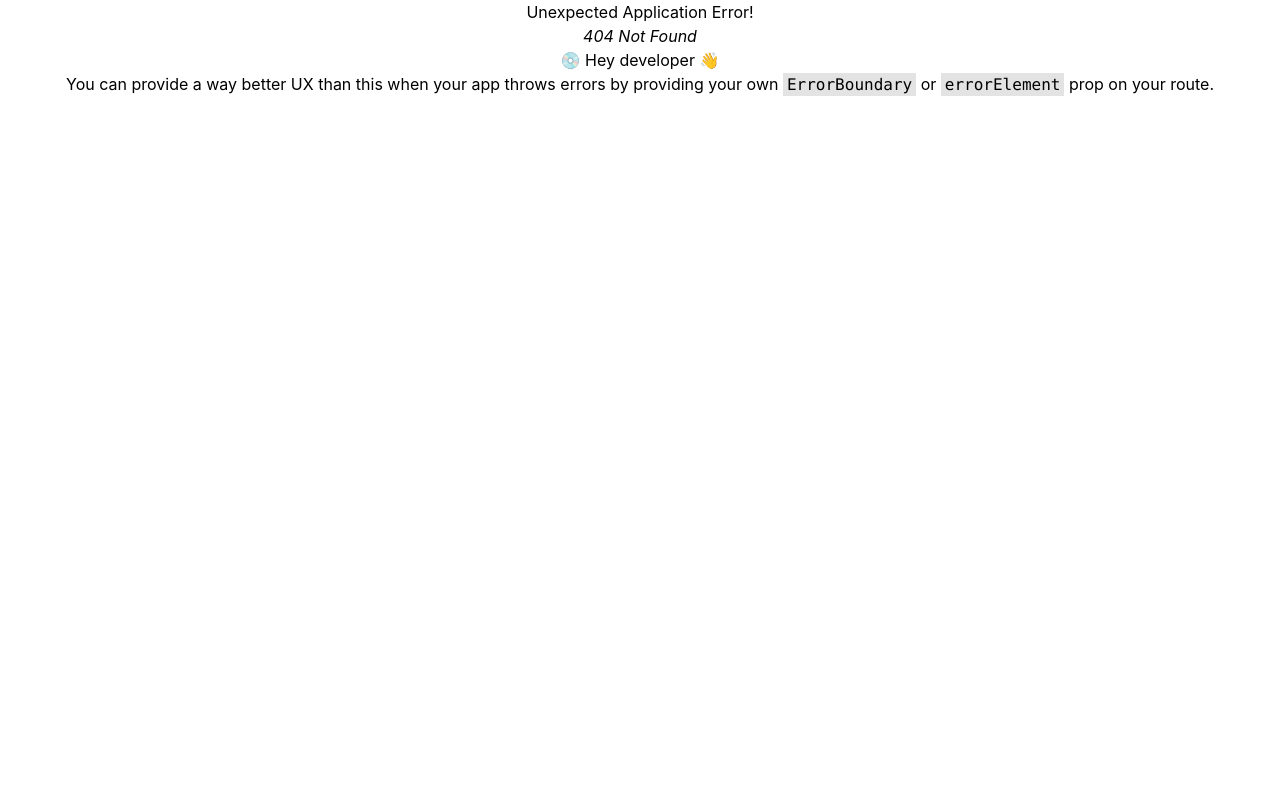
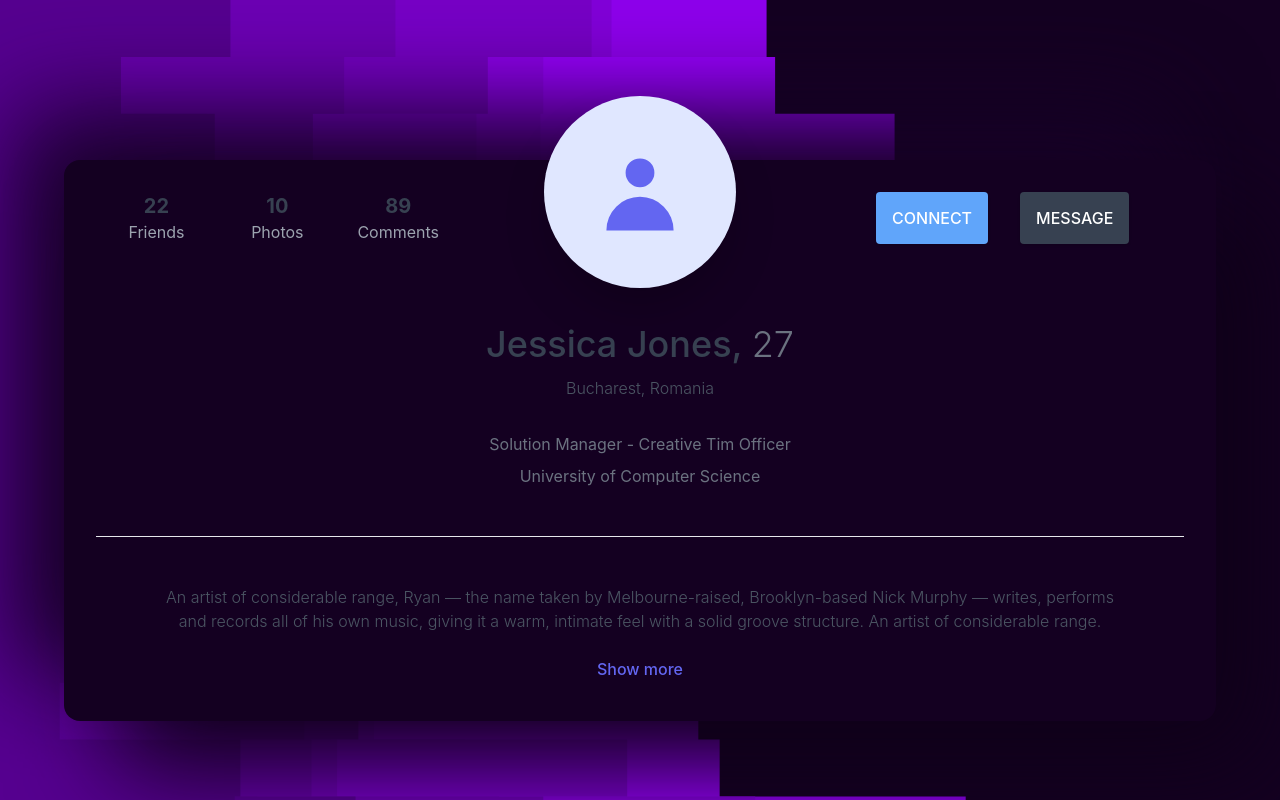
Before and after one commit to FAForhad/GenWeb, a React (Create React App) app: page /template1 in a window 1280 px wide. Before the commit this address had no page. Built offline with nearby package versions, Linux system fonts and the light colour scheme.

Commit message:
template1

```diff
--- a/src/Components/Layout/Main/Main.js
+++ b/src/Components/Layout/Main/Main.js
@@ -2,6 +2,7 @@ import React from "react";
 import { createBrowserRouter, RouterProvider } from "react-router-dom";
 import Home from "../../Pages/Home/Home";
 import Start from "../../Pages/Start/Start";
+import Template1 from "../../Pages/Templates/Template1/Template1";
 const Main = () => {
   const router = createBrowserRouter([
     {
@@ -12,6 +13,10 @@ const Main = () => {
       path: "/home",
       element: <Home></Home>,
     },
+    {
+      path: "/template1",
+      element: <Template1></Template1>,
+    },
   ]);
   return (
     <div>
--- a/src/Components/Pages/Home/Home.css
+++ b/src/Components/Pages/Home/Home.css
@@ -1,5 +1,7 @@
 .bgc{
     height: 100vh;
+    background: fixed;
     background-size: cover;
     background-image: url('../../../../public/assets/stacked-steps-haikei.svg');
+    background-repeat: no-repeat;
 }
--- a/src/Components/Pages/Home/Home.js
+++ b/src/Components/Pages/Home/Home.js
@@ -7,7 +7,7 @@ const Home = () => {
     <div>
       <section className="bgc">
         <div className="lg:grid lg:min-h-screen lg:grid-cols-12">
-          <section className="relative flex h-32 items-end bg-gray-900 lg:col-span-5 lg:h-full xl:col-span-6">
+          <section className="relative flex h-20 items-end bg-gray-900 lg:col-span-5 lg:h-full xl:col-span-6">
             <img
               alt="Night"
               src="https://electrek.co/wp-content/uploads/sites/3/2019/09/bianchi_esuv_eurobike_5.jpg?quality=82&strip=all"
@@ -51,31 +51,75 @@ const Home = () => {
 
               <form onSubmit="{handleloginUser}" className="mt-8 grid grid-cols-6 gap-6">
                 <div className="col-span-6">
-                  <label for="Email" className="block text-sm font-medium text-gray-700">
-                    Email
+                  <label
+                    for="name"
+                    class="relative block overflow-hidden border-b border-gray-200 pt-3 focus-within:border-blue-600"
+                  >
+                    <input
+                      type="name"
+                      id="name"
+                      placeholder="Name"
+                      class="peer h-8 w-full border-none bg-transparent p-0 placeholder-transparent focus:border-transparent focus:outline-none focus:ring-0 sm:text-sm text-white"
+                    />
+
+                    <span class="absolute left-0 top-2 -translate-y-1/2 text-lg text-orange-500 transition-all peer-placeholder-shown:top-1/2 peer-placeholder-shown:text-lg peer-focus:top-2 peer-focus:text-xs">
+                      Name
+                    </span>
                   </label>
-
-                  <input
-                    type="email"
-                    id="Email"
-                    name="email"
-                    className="mt-1 w-full rounded-md border-gray-200 bg-white text-sm text-gray-700 shadow-sm"
-                    required
-                  />
                 </div>
 
                 <div className="col-span-6">
-                  <label for="Password" className="block text-sm font-medium text-gray-700">
-                    Password
+                  <label
+                    for="introduction"
+                    class="relative block overflow-hidden border-b border-gray-200 pt-3 focus-within:border-blue-600"
+                  >
+                    <textarea
+                      type="introduction"
+                      id="introduction"
+                      placeholder="Introduction"
+                      class="peer h-8 w-full border-none bg-transparent p-0 placeholder-transparent focus:border-transparent focus:outline-none focus:ring-0 sm:text-sm text-white"
+                    />
+
+                    <span class="absolute left-0 top-2 -translate-y-1/2 text-lg text-orange-500 transition-all peer-placeholder-shown:top-1/2 peer-placeholder-shown:text-lg peer-focus:top-2 peer-focus:text-xs">
+                      Introduction
+                    </span>
                   </label>
+                </div>
 
-                  <input
-                    type="password"
-                    id="Password"
-                    name="password"
-                    className="mt-1 w-full rounded-md border-gray-200 bg-white text-sm text-gray-700 shadow-sm"
-                    required
-                  />
+                <div className="col-span-6">
+                  <label
+                    for="name"
+                    class="relative block overflow-hidden border-b border-gray-200 pt-3 focus-within:border-blue-600"
+                  >
+                    <input
+                      type="name"
+                      id="name"
+                      placeholder="Name"
+                      class="peer h-8 w-full border-none bg-transparent p-0 placeholder-transparent focus:border-transparent focus:outline-none focus:ring-0 sm:text-sm text-white"
+                    />
+
+                    <span class="absolute left-0 top-2 -translate-y-1/2 text-lg text-orange-500 transition-all peer-placeholder-shown:top-1/2 peer-placeholder-shown:text-lg peer-focus:top-2 peer-focus:text-xs">
+                      Name
+                    </span>
+                  </label>
+                </div>
+
+                <div className="col-span-6">
+                  <label
+                    for="name"
+                    class="relative block overflow-hidden border-b border-gray-200 pt-3 focus-within:border-blue-600"
+                  >
+                    <input
+                      type="name"
+                      id="name"
+                      placeholder="Name"
+                      class="peer h-8 w-full border-none bg-transparent p-0 placeholder-transparent focus:border-transparent focus:outline-none focus:ring-0 sm:text-sm text-white"
+                    />
+
+                    <span class="absolute left-0 top-2 -translate-y-1/2 text-lg text-orange-500 transition-all peer-placeholder-shown:top-1/2 peer-placeholder-shown:text-lg peer-focus:top-2 peer-focus:text-xs">
+                      Name
+                    </span>
+                  </label>
                 </div>
 
                 <div className="col-span-6">
--- /dev/null
+++ b/src/Components/Pages/Templates/Template1/Template1.css
@@ -0,0 +1,20 @@
+.bgt1{
+    height: 100vh;
+    background: fixed;
+    background-repeat: no-repeat;
+    background-size: cover;
+    background-image: url('../../../../../public//assets/layered-steps-haikei.svg');
+}
+
+.box_bgt1{
+    border-radius: 16px;
+    background: #140021;
+    box-shadow:  50px 50px 100px #10001a,
+                 -50px -50px 100px #180028;
+}
+.box_bgt1:hover{
+    border-radius: 16px;
+    background: #140021;
+    box-shadow:  33px 33px 80px #10001a,
+                 -33px -33px 80px #180028;
+}
--- /dev/null
+++ b/src/Components/Pages/Templates/Template1/Template1.js
@@ -0,0 +1,84 @@
+import React from "react";
+import "./Template1.css";
+
+const Template1 = () => {
+  return (
+    <div>
+      <div class="p-16 bgt1">
+        <div class="p-8 box_bgt1 shadow mt-24">
+          {" "}
+          <div class="grid grid-cols-1 md:grid-cols-3">
+            {" "}
+            <div class="grid grid-cols-3 text-center order-last md:order-first mt-20 md:mt-0">
+              {" "}
+              <div>
+                {" "}
+                <p class="font-bold text-gray-700 text-xl">22</p>{" "}
+                <p class="text-gray-400">Friends</p>{" "}
+              </div>{" "}
+              <div>
+                {" "}
+                <p class="font-bold text-gray-700 text-xl">10</p>{" "}
+                <p class="text-gray-400">Photos</p>{" "}
+              </div>{" "}
+              <div>
+                {" "}
+                <p class="font-bold text-gray-700 text-xl">89</p>{" "}
+                <p class="text-gray-400">Comments</p>{" "}
+              </div>{" "}
+            </div>{" "}
+            <div class="relative">
+              {" "}
+              <div class="w-48 h-48 bg-indigo-100 mx-auto rounded-full shadow-2xl absolute inset-x-0 top-0 -mt-24 flex items-center justify-center text-indigo-500">
+                <svg
+                  xmlns="http://www.w3.org/2000/svg"
+                  class="h-24 w-24"
+                  viewBox="0 0 20 20"
+                  fill="currentColor"
+                >
+                  {" "}
+                  <path
+                    fill-rule="evenodd"
+                    d="M10 9a3 3 0 100-6 3 3 0 000 6zm-7 9a7 7 0 1114 0H3z"
+                    clip-rule="evenodd"
+                  />
+                </svg>{" "}
+              </div>{" "}
+            </div>{" "}
+            <div class="space-x-8 flex justify-between mt-32 md:mt-0 md:justify-center">
+              <button class="text-white py-2 px-4 uppercase rounded bg-blue-400 hover:bg-blue-500 shadow hover:shadow-lg font-medium transition transform hover:-translate-y-0.5">
+                {" "}
+                Connect
+              </button>{" "}
+              <button class="text-white py-2 px-4 uppercase rounded bg-gray-700 hover:bg-gray-800 shadow hover:shadow-lg font-medium transition transform hover:-translate-y-0.5">
+                {" "}
+                Message
+              </button>{" "}
+            </div>{" "}
+          </div>{" "}
+          <div class="mt-20 text-center border-b pb-12">
+            {" "}
+            <h1 class="text-4xl font-medium text-gray-700">
+              Jessica Jones, <span class="font-light text-gray-500">27</span>
+            </h1>{" "}
+            <p class="font-light text-gray-600 mt-3">Bucharest, Romania</p>{" "}
+            <p class="mt-8 text-gray-500">Solution Manager - Creative Tim Officer</p>{" "}
+            <p class="mt-2 text-gray-500">University of Computer Science</p>{" "}
+          </div>{" "}
+          <div class="mt-12 flex flex-col justify-center">
+            {" "}
+            <p class="text-gray-600 text-center font-light lg:px-16">
+              An artist of considerable range, Ryan — the name taken by Melbourne-raised,
+              Brooklyn-based Nick Murphy — writes, performs and records all of his own music, giving
+              it a warm, intimate feel with a solid groove structure. An artist of considerable
+              range.
+            </p>{" "}
+            <button class="text-indigo-500 py-2 px-4  font-medium mt-4"> Show more</button>{" "}
+          </div>
+        </div>
+      </div>
+    </div>
+  );
+};
+
+export default Template1;
--- /dev/null
+++ b/src/Components/Pages/Templates/Template2/Template2.js
@@ -0,0 +1,11 @@
+import React from 'react';
+
+const Template2 = () => {
+    return (
+        <div>
+
+        </div>
+    );
+};
+
+export default Template2;
```
